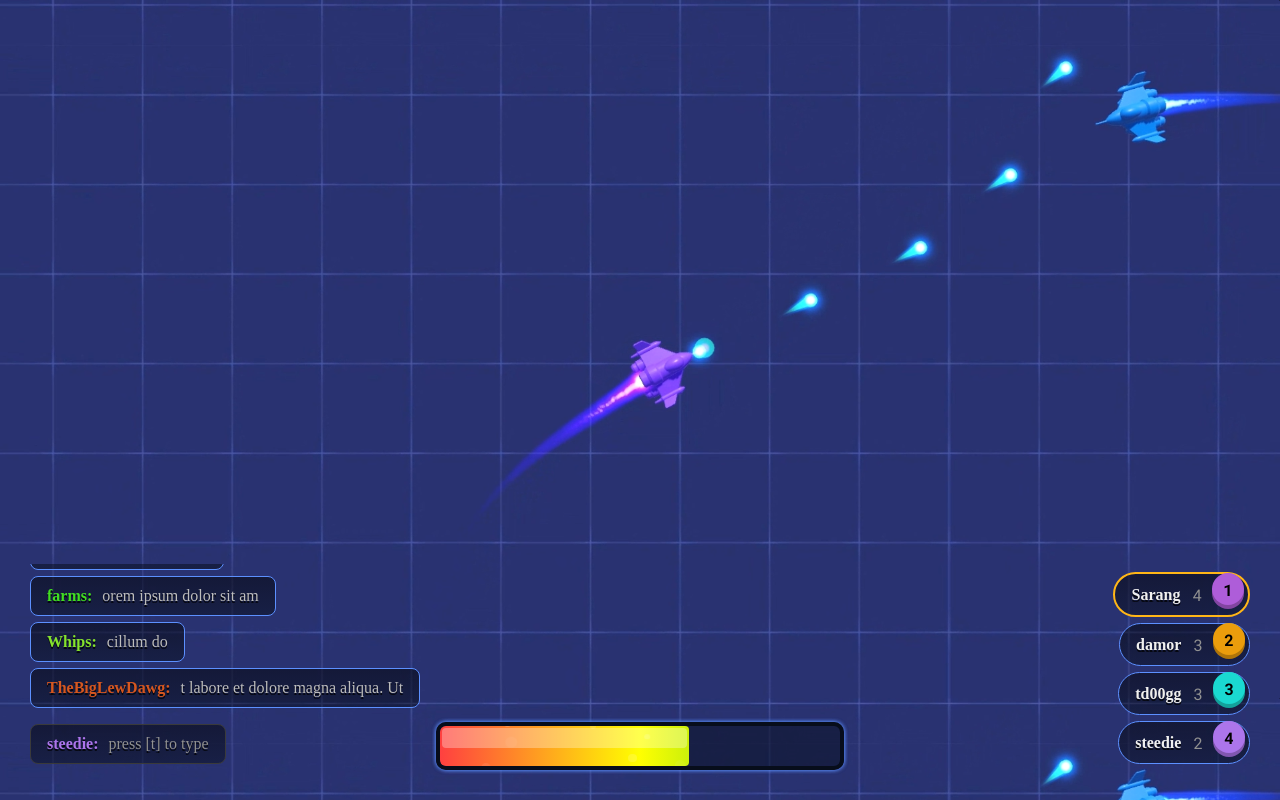
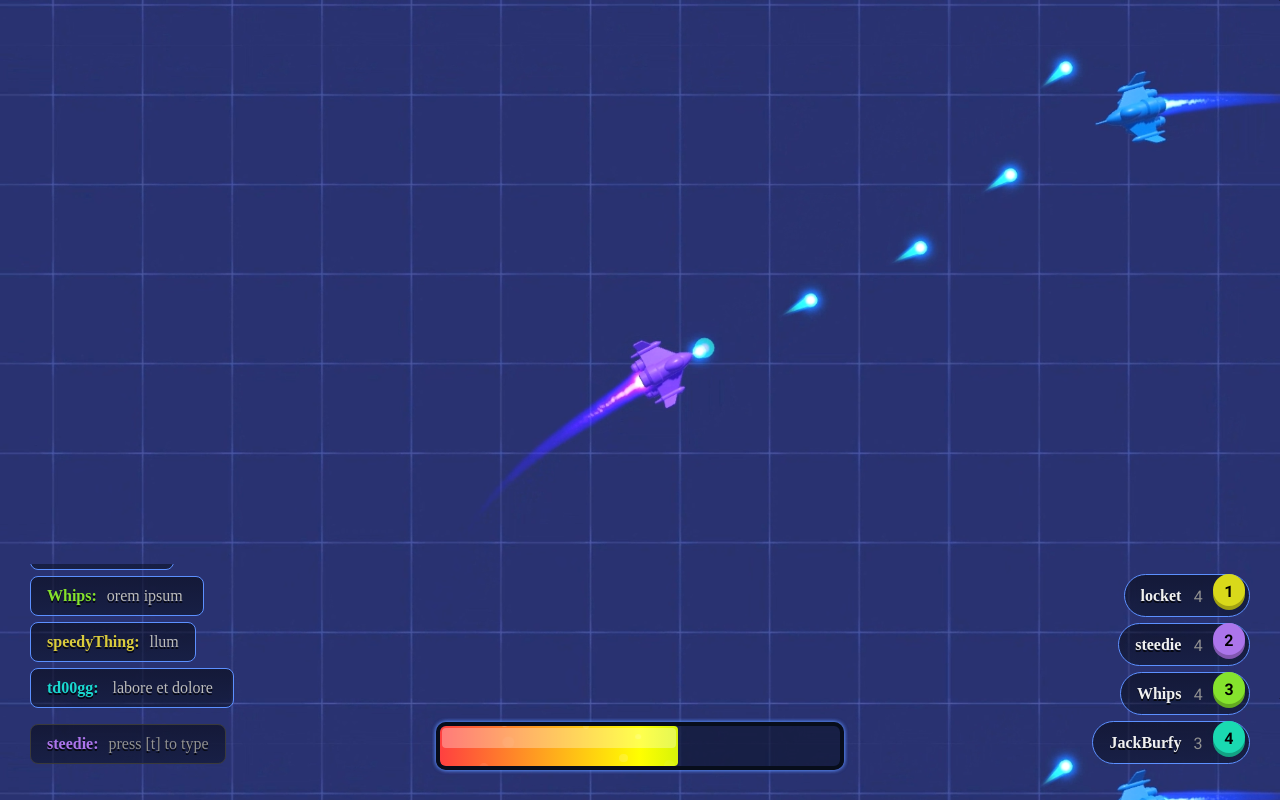
Before and after one commit to Steedie/substream-ui, a React (Vite) app: page / in a window 1280 px wide. Built offline with nearby package versions, Linux system fonts and the light colour scheme; a web font is replaced by a local one.

Commit message:
leaderboard dynamic animations

```diff
--- a/src/App.tsx
+++ b/src/App.tsx
@@ -119,14 +119,46 @@ function MsgBox(props: { messages: ChatMessage[] }) {
 // #region [LEADERBOARD]
 function LdrBoard(props: { scores: Score[] }) {
   const sortedScores = props.scores.sort((a, b) => b.score - a.score);
+
   const topThree = sortedScores.slice(0, 3);
   const isMeInTop = topThree.some((score) => score.isMe);
-  let leaders;
+
+  // Iterate over all scores to determine the animation class
+  sortedScores.forEach((score, index) => {
+    if (score.lastPosition === undefined || score.lastPosition === null) {
+      score.lastPosition = -1;
+    }
+
+    if (index > score.lastPosition && index < 4) {
+      score.animClass = "swap-to-up";
+    } else if (index < score.lastPosition && index < 4) {
+      if (score.isMe === true && index == 3) {
+        score.animClass = "";
+      } else {
+        score.animClass =
+          index == (isMeInTop ? 3 : 2) ? "swap-to-left" : "swap-to-down";
+      }
+    } else {
+      score.animClass = "";
+    }
+
+    // Update lastPosition to current index
+    score.lastPosition = index;
+  });
+
+  let leaders: Score[];
+  let meScoreIndex = -1;
 
   if (isMeInTop) {
     leaders = sortedScores.slice(0, 4);
   } else {
-    const meScore = sortedScores.find((score) => score.isMe);
+    const meScore = sortedScores.find((score, index) => {
+      if (score.isMe) {
+        meScoreIndex = index;
+        return true;
+      }
+      return false;
+    });
     if (meScore) {
       leaders = [...topThree, meScore];
     } else {
@@ -134,117 +166,87 @@ function LdrBoard(props: { scores: Score[] }) {
     }
   }
 
+  const scoresBetween = meScoreIndex > 3 ? meScoreIndex - 3 : 0;
+
   return (
     <div className="leaderboard">
       {leaders.map((leader, index) => (
         <LdrEntry
-          key={index}
-          user={leader.user}
-          score={leader.score}
-          color={leader.color}
+          key={index + "-" + leader.user + "-" + leader.score}
+          userScore={leader}
           position={
             sortedScores.findIndex((score) => score.user === leader.user) + 1
           }
+          scoresBetween={!isMeInTop && index === 3 ? scoresBetween : 0}
         />
       ))}
     </div>
   );
 }
 
+function LeaderboardGap({ count }: { count: number | undefined }) {
+  const defaultCount = 0;
+  return (
+    <div className="leaderboard-gap">
+      {Array.from({ length: count || defaultCount }, (_, i) => (
+        <svg
+          key={i}
+          width="10"
+          height="10"
+          viewBox="0 0 10 10"
+          xmlns="http://www.w3.org/2000/svg"
+        >
+          <circle
+            cx="5"
+            cy="5"
+            r="4"
+            fill="#00000080"
+            stroke="rgb(92, 144, 255)"
+            strokeWidth={1}
+          />
+        </svg>
+      ))}
+    </div>
+  );
+}
+
 function LdrEntry(props: {
-  user: string;
-  score: number;
-  color: string;
+  userScore: Score;
   position: number;
+  scoresBetween?: number;
 }) {
-  const shadowColor = shadeColor(props.color, -25);
-  const entryClass =
+  const shadowColor = shadeColor(props.userScore.color, -25);
+  let entryClass =
     props.position === 1
       ? "leaderboard-entry leaderboard-entry-leader"
       : "leaderboard-entry";
 
+  entryClass += ` ${props.userScore.animClass}`;
+
+  const classN = "leaderboard-entry-row " + (props.position - 1).toString();
+
   return (
-    <div className="leaderboard-entry-row">
+    <>
+      <LeaderboardGap count={props.scoresBetween} />
+      <div className={classN}>
         <div className={entryClass}>
-        <span className="leaderboard-user">{props.user}</span>
-        <span className="leaderboard-score">{props.score}</span>
+          <span className="leaderboard-user">{props.userScore.user}</span>
+          <span className="leaderboard-score">{props.userScore.score}</span>
           <span
             className="score-circle shadow-circle"
             style={{ backgroundColor: shadowColor }}
           />
-        <span className="score-circle" style={{ backgroundColor: props.color }}>
+          <span
+            className="score-circle"
+            style={{ backgroundColor: props.userScore.color }}
+          >
             {props.position}
           </span>
-        {/*calculateSvg(false, props.position === 1)*/}
         </div>
       </div>
+    </>
   );
 }
-
-// function calculateSvg(isMeInTop: boolean, isFirst: boolean): JSX.Element {
-//   if (isFirst) {
-//     return crownSvg();
-//   } else {
-//     return circleSvg();
-//   }
-// }
-
-// function circleSvg() {
-//   return (
-//     <svg width="20" height="20" xmlns="http://www.w3.org/2000/svg">
-//       <circle
-//         cx="10"
-//         cy="10"
-//         r="4"
-//         stroke="rgb(92, 144, 255)"
-//         stroke-width="1"
-//         fill="#00000080"
-//       />
-//     </svg>
-//   );
-// }
-
-// function crownSvg() {
-//   return (
-//     <svg
-//       width="20"
-//       height="20"
-//       xmlns="http://www.w3.org/2000/svg"
-//       viewBox="0 0 64 64"
-//     >
-//       <path
-//         d="M2 22l10 10 10-10 10 10 10-10 10 10 10-10v32H2V22z"
-//         fill="#FFD700"
-//         stroke="#DAA520"
-//         strokeWidth="2"
-//       />
-//       <circle
-//         cx="12"
-//         cy="12"
-//         r="4"
-//         fill="#FFD700"
-//         stroke="#DAA520"
-//         strokeWidth="2"
-//       />
-//       <circle
-//         cx="32"
-//         cy="12"
-//         r="4"
-//         fill="#FFD700"
-//         stroke="#DAA520"
-//         strokeWidth="2"
-//       />
-//       <circle
-//         cx="52"
-//         cy="12"
-//         r="4"
-//         fill="#FFD700"
-//         stroke="#DAA520"
-//         strokeWidth="2"
-//       />
-//     </svg>
-//   );
-// }
 
 function shadeColor(color: string, percent: number) {
   let R = parseInt(color.substring(1, 3), 16);
@@ -334,8 +336,8 @@ function App() {
   // RANDOM LEADERBOARD SCORES
   useEffect(() => {
     const intervalId = setInterval(() => {
-      updateRandomUserScore("steedie");
-    }, 1000);
+      updateRandomUserScore("");
+    }, 150);
 
     return () => clearInterval(intervalId);
   }, []);
--- a/src/Leaderboard.css
+++ b/src/Leaderboard.css
@@ -5,6 +5,7 @@
     text-align: right;
     margin-bottom: 30px;
     margin-right: 30px;
+    overflow: hidden;
 }
 
 .leaderboard-entry-row {
@@ -27,35 +28,12 @@
     margin-bottom: 6px;
     margin-left: auto;
     max-width: 100%;
+    transition: border-color 0.5s ease;
 }
 
-.leaderboard-entry svg {
-    position: absolute;
-    right: -30px;
-}
-
-.leaderboard-entry-leader {
-    border: 2px solid rgb(92, 144, 255);
-    border-radius: 42px;
-    animation: gold-gradient-border 2s infinite;
-}
-
-@keyframes gold-gradient-border {
-    0% {
-        border-color: rgb(255, 215, 0);
-    }
-    25% {
-        border-color: rgb(255, 206, 44);
-    }
-    50% {
-        border-color: rgb(255, 230, 0);
-    }
-    75% {
-        border-color: rgb(255, 182, 23);
-    }
-    100% {
-        border-color: rgb(255, 215, 0);
-    }
+.leaderboard-gap svg {
+    margin-bottom: 3px;
+    margin-right: 6px;
 }
 
 .leaderboard-user {
@@ -102,4 +80,49 @@
         margin-left: auto;
         max-width: 100%;
     }
+    .leaderboard-gap svg {
+        margin-bottom: 2px;
+    }
 }
+
+.swap-to-up {
+    animation: swapToUp 0.3s ease-in-out;
+  }
+
+  @keyframes swapToUp {
+    from {
+      transform: translateY(-50px);
+    }
+    to {
+      transform: translateY(0);
+    }
+  }
+
+.swap-to-left {
+    animation: swapToLeft 0.2s ease-in-out;
+    opacity: 1;
+  }
+
+  @keyframes swapToLeft {
+    from {
+      transform: translateX(50px);
+      opacity: 0;
+    }
+    to {
+      transform: translateX(0);
+      opacity: 1;
+    }
+  }
+
+.swap-to-down {
+    animation: swapToDown 0.3s ease-in-out;
+  }
+
+  @keyframes swapToDown {
+    from {
+      transform: translateY(50px);
+    }
+    to {
+      transform: translateY(0);
+    }
+  }
--- a/src/interfaces.ts
+++ b/src/interfaces.ts
@@ -8,5 +8,7 @@ export interface Score {
     user: string;
     score: number;
     color: string;
+    animClass?: string;
     isMe?: boolean;
+    lastPosition?: number;
 }
--- a/src/testData.ts
+++ b/src/testData.ts
@@ -76,7 +76,7 @@ const users = [
     },
 ]
 
-export function updateRandomUserScore(bias: string | null): void {
+export function updateUserScores(bias: string | null): void {
     users.forEach((user)=> {
         const action = Math.floor(Math.random() * 4);
 
@@ -84,6 +84,12 @@ export function updateRandomUserScore(bias: string | null): void {
             user.score += user.user === bias ? 2 : 1;
         }
     })
+}
+
+export function updateRandomUserScore(bias: string | null): void {
+    // get random user
+    const user = users[Math.floor(Math.random() * users.length)];
+    user.score += user.user === bias ? 2 : 1;
 }
 
 function getRandomSnippet(text: string, minLength: number, maxLength: number): string {
@@ -94,7 +100,7 @@ function getRandomSnippet(text: string, minLength: number, maxLength: number): s
 
 export function generateRandomChatMessage(): ChatMessage {
     const user = users[Math.floor(Math.random() * users.length)];
-    const randomMessage = getRandomSnippet(loremipsum, 4, 64);
+    const randomMessage = getRandomSnippet(loremipsum, 2, 32);
     return {
         user: user.user,
         message: randomMessage,
```
Lines whose indentation alone changed are shown as unchanged.
